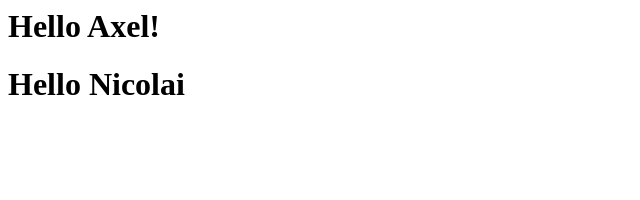
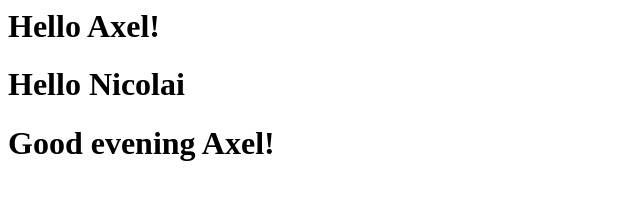
Before and after one commit to AxelHan/indtroductions-2, a plain HTML site: page index.html in a window 1280 px wide. Shown: the whole page, without its empty margins (0-640 px from the left). Drawn offline with Linux system fonts and the light colour scheme.

Commit message:
second commit

```diff
--- a/index.html
+++ b/index.html
@@ -1,2 +1,3 @@
 <h1>Hello Axel!</h1>
 <h1>Hello Nicolai</h1>
+<h1>Good evening Axel!</h1>
```
